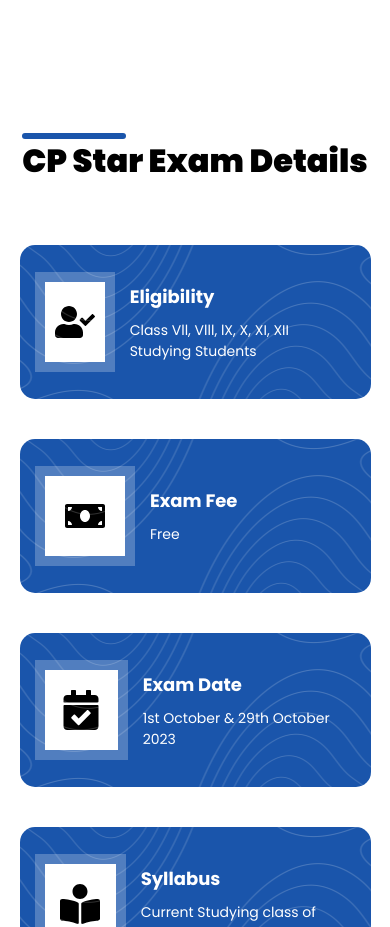
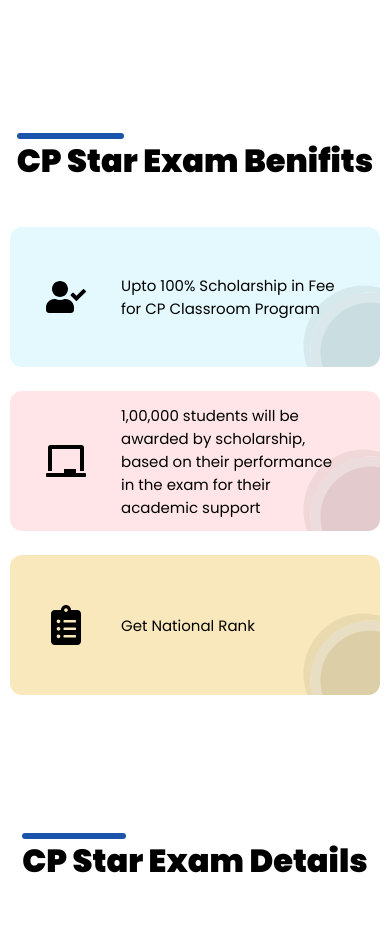
Before and after one commit to CoderAyushX/cpscholarship, a Next.js app: page / in a window 390 px wide. Shown: the part 900-1827 px from the top of the page. Built offline with nearby package versions, Linux system fonts and the light colour scheme.

Commit message:
responsive

```diff
--- /dev/null
+++ b/src/app/components/ExamBenifits.js
@@ -0,0 +1,36 @@
+import React from "react";
+import styles from "@/app/style/exambenifits.module.css"; // Import the CSS module
+import {
+  FaUserCheck,
+  FaChalkboard,
+  FaClipboardList
+
+} from "react-icons/fa";
+const ExamBenifits = () => {
+  return (
+    <div className={styles.exam_benifits_box}>
+      <div className= {`${styles.exam_benifits} ${styles.bg_1}`}>
+        <div className={styles.icon_box}>
+          <FaUserCheck className={styles.icon} />
+        </div>
+        <h5>Upto 100% Scholarship in Fee for CP Classroom Program</h5>
+      </div>
+
+      <div className={`${styles.exam_benifits} ${styles.bg_2}`}>
+        <div className={styles.icon_box}>
+          <FaChalkboard className={styles.icon} />
+        </div>
+        <h5>1,00,000 students will be awarded by scholarship, based on their performance in the exam for their academic support</h5>
+      </div>
+
+      <div className={`${styles.exam_benifits} ${styles.bg_3}`}>
+        <div className={styles.icon_box}>
+          <FaClipboardList className={styles.icon} />
+        </div>
+        <h5>Get National Rank</h5>
+      </div>
+    </div>
+  );
+};
+
+export default ExamBenifits;
--- a/src/app/page.js
+++ b/src/app/page.js
@@ -14,6 +14,7 @@ import {
 import Howto from "./components/Howto";
 
 import ProgramItem from "./components/ProgramItem";
+import ExamBenifits from "./components/ExamBenifits";
 function page() {
   return (
     <>
@@ -61,6 +62,11 @@ function page() {
           />
         </div>
       </div>
+      {/* exam benifits */}
+      <div className={styles.howto_head_box}>
+        <h2>CP Star Exam Benifits</h2>
+      </div>
+      <ExamBenifits/>
       {/* program item zone */}
       <div className={styles.howto_head_box}>
         <h2>CP Star Exam Details</h2>
--- /dev/null
+++ b/src/app/style/exambenifits.module.css
@@ -0,0 +1,73 @@
+.exam_benifits_box{
+    max-width: 1300px;
+    padding: 0 10px;
+    display: flex;
+    justify-content: space-around;
+    flex-wrap: wrap;
+    margin: auto;
+}
+.exam_benifits{
+    width: 400px;
+    height: 140px;
+    border-radius: 12px;
+    display: flex;
+    align-items: center;
+    position: relative;
+    overflow: hidden;
+}
+.bg_1{
+    background: #e3f9fd;
+}
+
+.bg_2{
+    background:#ffe5e7;
+}
+.bg_3{
+    background: #f8e8bb;
+}
+.exam_benifits::after {
+    background: rgb(0 0 0 / 11%);
+    background-size: auto;
+    box-shadow: -7px -7px 0px #0000000f;
+    background-position: center;
+    content: '';
+    border: 10px solid #ffffff52;
+    position: absolute;
+    right: 0;
+    bottom: 0;
+    transition: all 0.5s;
+    width: 100px;
+    height: 100px;
+    border-radius: 100%;
+    transform: translate(42%, 38%);
+}
+.exam_benifits .icon_box{
+    width: 30%;
+    height: 100%;
+    display: grid;
+    place-items: center;
+}
+.exam_benifits .icon_box .icon{
+    width: 40px;
+    height: 40px;
+}
+.exam_benifits h5{
+    width: 60%;
+    font-size: 15px;
+    font-weight: normal;
+}
+
+/****************Responsive****************/
+@media only screen and (max-width: 600px) {
+    .exam_benifits_box{
+        max-width: 1300px;
+        display: flex;
+        justify-content: space-around;
+        flex-wrap: wrap;
+        margin: auto;
+    }
+    .exam_benifits{
+        margin: 12px 0;
+    }
+
+}
```
